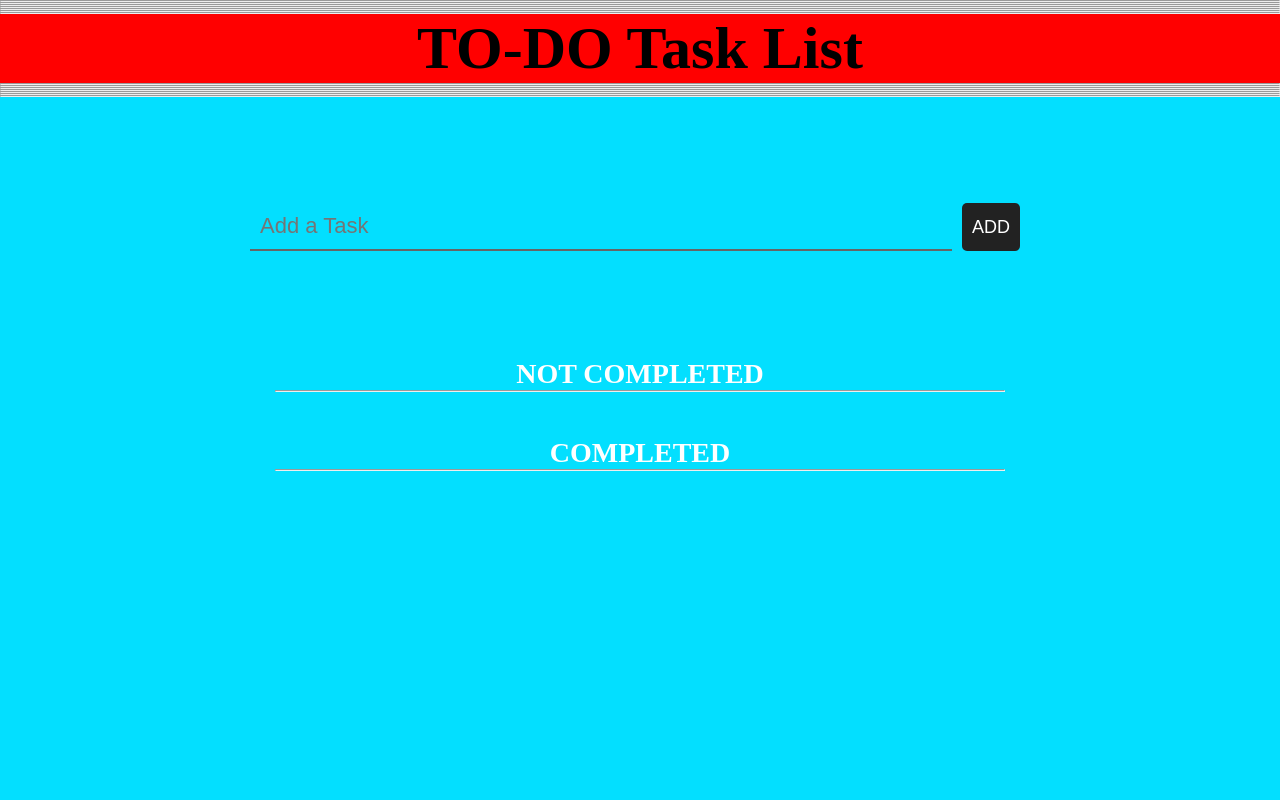
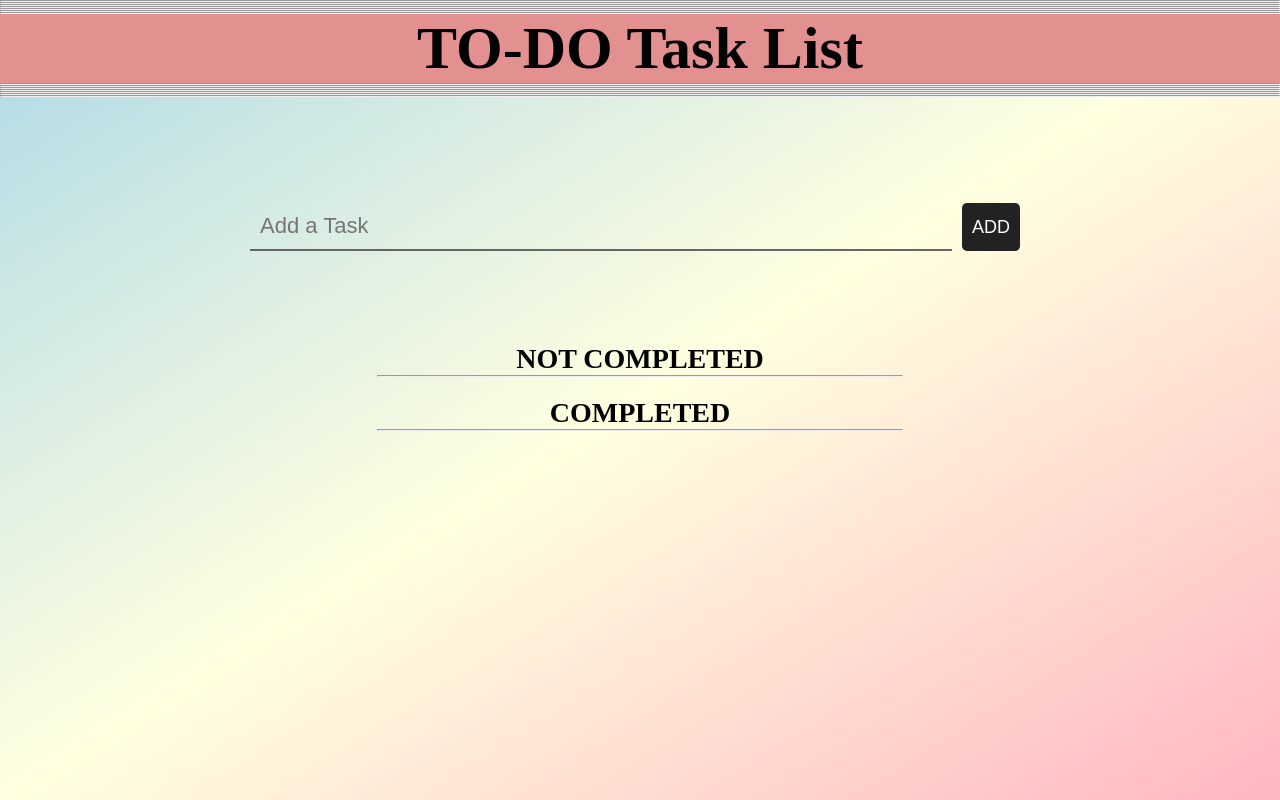
Before and after one commit to suhas-1001/LGMVIP, a plain HTML site: page Task-1_To-Do_List/index.html in a window 1280 px wide. Drawn offline with Linux system fonts and the light colour scheme.

Commit message:
Update style.css

```diff
--- a/Task-1_To-Do_List/style.css
+++ b/Task-1_To-Do_List/style.css
@@ -6,8 +6,8 @@
 
 body{
 	height: 100vh;
-	background: #03dfff;
-	background: linear-gradient(#03ddffcb 0%);
+	background: linear-gradient(to right bottom, lightblue, lightyellow, lightpink);
+	/* background: linear-gradient(#03ddffcb 0%); */
 }
 
 .container{
@@ -48,13 +48,16 @@ body{
 }
 
 .notCompleted, .Completed{
-	margin: 5px;
-	padding: 20px;
+	color: black;
+	margin: auto;
+	padding: 10px;
+	width: 70%;
+	align-content: center;
 }
 
 h1{
 	text-align: center;
-	background-color: red;
+	background-color: rgb(227, 144, 144);
 	font-size: 60px;
 }
 
@@ -62,7 +65,7 @@ h2{
 	font-size: 28px;
 	text-transform: uppercase;
 	text-align: center;
-	color: #fff;
+	color: black;
 }
 
 ol{
```
